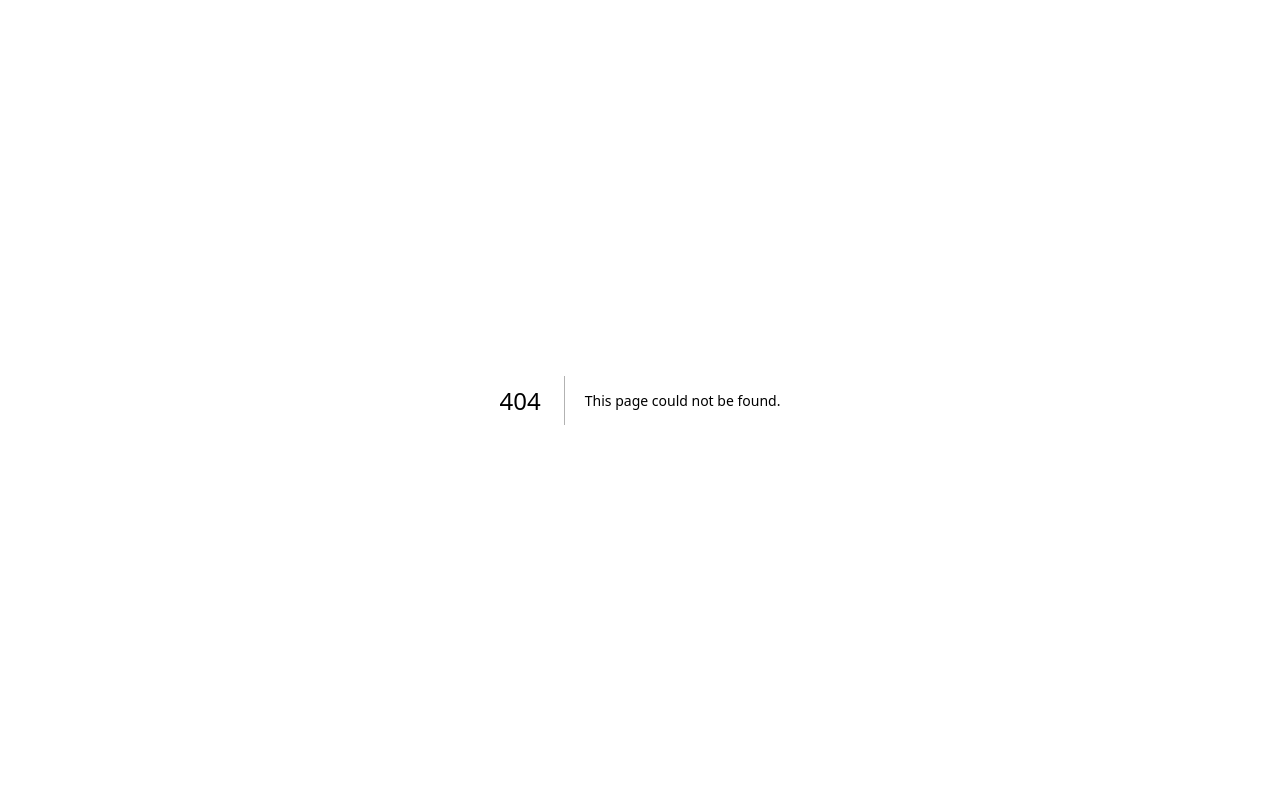
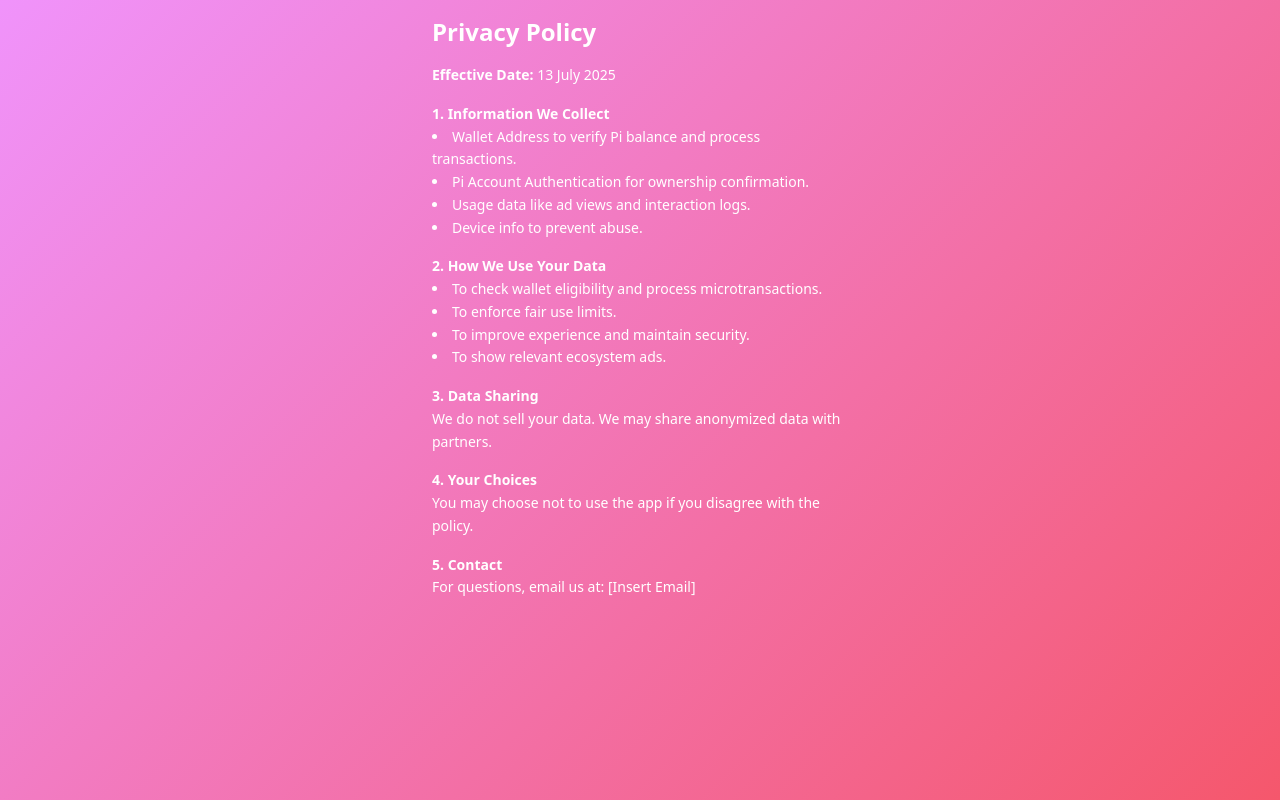
Before and after one commit to xmneax/good-samaritan, a Next.js app: page /privacy in a window 1280 px wide. Before the commit this address had no page. Built offline with nearby package versions, Linux system fonts and the light colour scheme.

Commit message:
add terms and privacy pages

```diff
--- /dev/null
+++ b/app/privacy/page.tsx
@@ -0,0 +1,35 @@
+export default function Privacy() {
+    return (
+        <main className="max-w-md mx-auto p-4 text-sm leading-relaxed">
+            <h1 className="text-2xl font-semibold mb-4">Privacy Policy</h1>
+            <p>
+                <strong>Effective Date:</strong> 13 July 2025
+            </p>
+
+            <h2 className="mt-4 font-semibold">1. Information We Collect</h2>
+            <ul className="list-disc list-inside">
+                <li>Wallet Address to verify Pi balance and process transactions.</li>
+                <li>Pi Account Authentication for ownership confirmation.</li>
+                <li>Usage data like ad views and interaction logs.</li>
+                <li>Device info to prevent abuse.</li>
+            </ul>
+
+            <h2 className="mt-4 font-semibold">2. How We Use Your Data</h2>
+            <ul className="list-disc list-inside">
+                <li>To check wallet eligibility and process microtransactions.</li>
+                <li>To enforce fair use limits.</li>
+                <li>To improve experience and maintain security.</li>
+                <li>To show relevant ecosystem ads.</li>
+            </ul>
+
+            <h2 className="mt-4 font-semibold">3. Data Sharing</h2>
+            <p>We do not sell your data. We may share anonymized data with partners.</p>
+
+            <h2 className="mt-4 font-semibold">4. Your Choices</h2>
+            <p>You may choose not to use the app if you disagree with the policy.</p>
+
+            <h2 className="mt-4 font-semibold">5. Contact</h2>
+            <p>For questions, email us at: [Insert Email]</p>
+        </main>
+    );
+}
--- /dev/null
+++ b/app/terms/page.tsx
@@ -0,0 +1,35 @@
+export default function Terms() {
+    return (
+        <main className="max-w-md mx-auto p-4 text-sm leading-relaxed">
+            <h1 className="text-2xl font-semibold mb-4">Terms of Use</h1>
+            <p>
+                <strong>Effective Date:</strong> 13 July 2025
+            </p>
+
+            <h2 className="mt-4 font-semibold">1. Purpose</h2>
+            <p>This app provides small Pi token transfers to help users complete wallet movements blocked due to low balance.</p>
+
+            <h2 className="mt-4 font-semibold">2. Eligibility</h2>
+            <ul className="list-disc list-inside">
+                <li>Login via valid Pi account.</li>
+                <li>Wallet must match the authenticated Pi account.</li>
+                <li>Limit: once every 60 days per wallet.</li>
+            </ul>
+
+            <h2 className="mt-4 font-semibold">3. Use of Ads</h2>
+            <p>You must watch the ad completely. Skipping or exiting cancels the transaction.</p>
+
+            <h2 className="mt-4 font-semibold">4. Abuse Prevention</h2>
+            <p>Attempts to cheat, automate, or fake access will result in bans.</p>
+
+            <h2 className="mt-4 font-semibold">5. Donations</h2>
+            <p>You may donate Pi after your issue is resolved. It&#39;s optional and appreciated.</p>
+
+            <h2 className="mt-4 font-semibold">6. No Guarantees</h2>
+            <p>We do not guarantee availability or success of the transaction.</p>
+
+            <h2 className="mt-4 font-semibold">7. Liability</h2>
+            <p>We are not liable for losses caused by bugs, misuse, or third-party issues.</p>
+        </main>
+    );
+}
```
